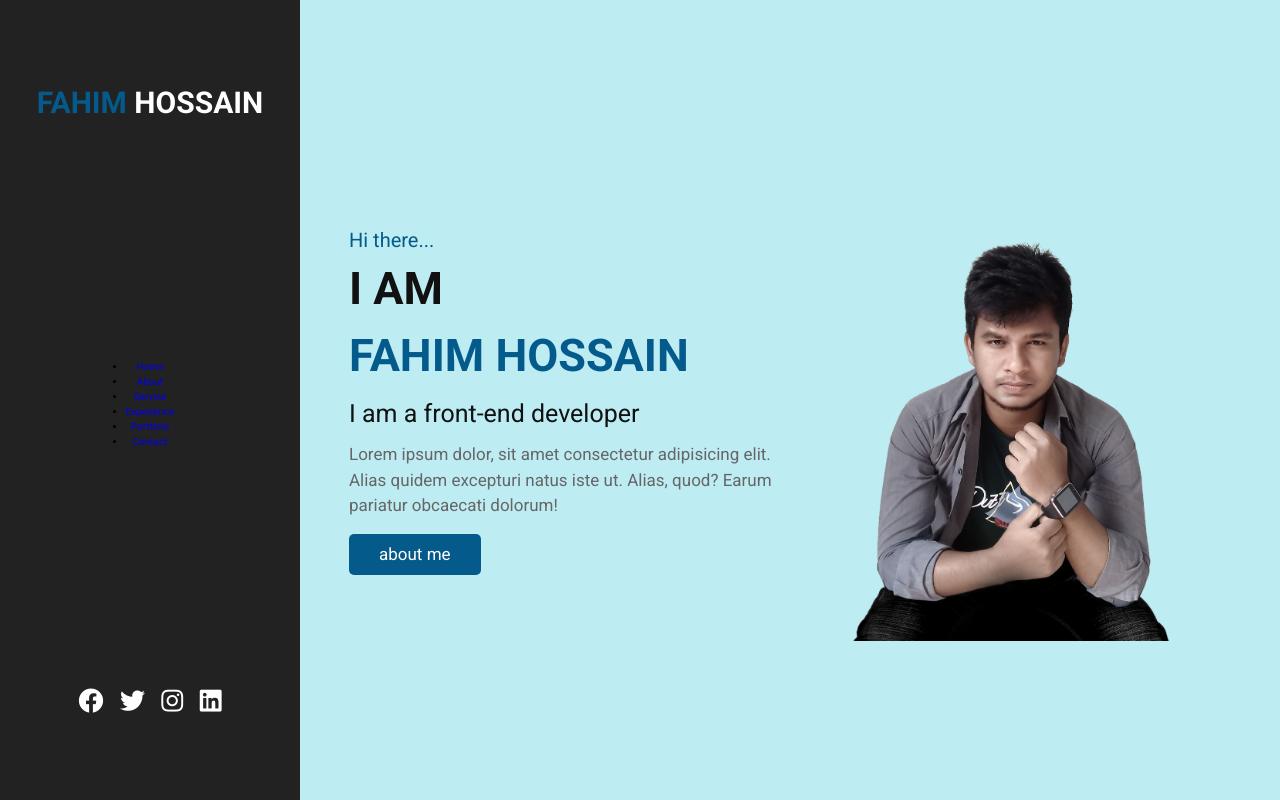
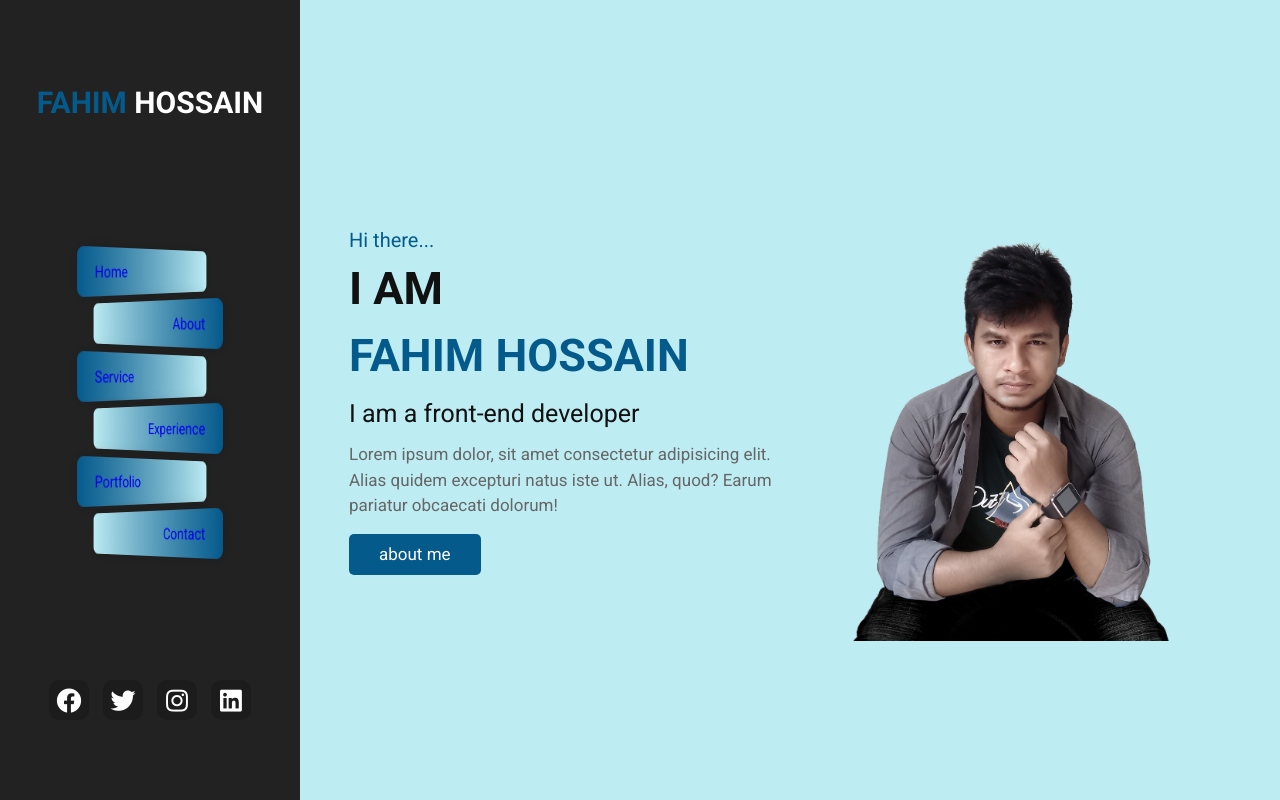
Before and after one commit to faheemashraf23/My-Profile, a plain HTML site: page index.html in a window 1280 px wide. Shown: the top 800 px of the page. Drawn offline with Linux system fonts and the light colour scheme.

Commit message:
Update style.css

```diff
--- a/css/style.css
+++ b/css/style.css
@@ -645,3 +645,132 @@ header .follow a:hover{
     }
 
 }
+
+
+
+<!-----------------------04-10-2022-------------------------->
+.bbr{
+    margin: 0;
+    height: 100vh;
+    display: flex;
+    align-content: center;
+    justify-content: center;
+    background: cornsilk;
+}
+
+ul{
+    padding: 0;
+    list-style-type: none;
+}
+.c{
+    box-sizing: border-box;
+    width: 12em;
+    height: 3em;
+    font-size: 15px;
+    border-radius: 0.5em;
+    margin: 0.5em;
+    box-shadow: 0 0 1em rgba(0, 0, 0, 0.2);
+    color: white;
+    font-family: sans-serif;
+    text-transform: capitalize;
+    line-height: 3em;
+    transition: 0.3s;
+    cursor: pointer;
+}
+.c:nth-child(odd){
+    background: linear-gradient(to right, #055a8c, #bdecf3);
+    text-align: left;
+    padding-left: 10%;
+    transform: perspective(500px) rotateY(45deg);
+}
+.c:nth-child(even){
+    background: linear-gradient(to right, #bdecf3, #055a8c);
+    text-align: right;
+    padding-right: 10%;
+    transform: perspective(500px) rotateY(-45deg);
+}
+.c:nth-child(odd):hover {
+    transform: perspective(200px) rotateY(45deg);
+    padding-left: 5%;
+}
+.c:nth-child(even):hover {
+    transform: perspective(200px) rotateY(-45deg);
+    padding-right: 5%;
+}
+<!--------------------------------------------------------->
+.bbya{
+    display: flex;
+    justify-content: center;
+    padding-top: 20rem;
+    background: #000000;
+}
+ .follow{
+    display: flex;
+ }
+.linka{
+    text-decoration: none;
+    color: #b7b7b7;
+    margin: 10px;
+    width: 40px;
+    height: 40px;
+    display: flex;
+    justify-content: center;
+    align-items: center;
+    background: rgb(28, 28, 28);
+    border-radius: 10px;
+    position: relative;
+    transition: 0.4s;
+}
+.linka:hover{
+    transform: rotate(45deg);
+}
+.linka:before{
+    content: " ";
+    position: absolute;
+    width: 100%;
+    height: 100%;
+    opacity: 0;
+    background: #373737;
+    border-radius: 10px;
+    transition: opasity 0.2s;
+}
+.linka:hover::before{
+    opacity: 0.4;
+}
+.linka:nth-child(1)::before{
+    background: #0a66c2;
+}
+.linka:nth-child(2)::before{
+    background: #1da1f2;
+}
+.linka:nth-child(3)::before{
+    background: #c32aa3;
+}
+.linka:nth-child(4)::before{
+    background: #0a66c2;
+}
+.linka:hover::before{
+    transform: translate(-4px, -4px);
+    filter: blur(10px);
+}
+.linka i{
+    font-size: 1em;
+    transition: all 0.4s;
+}
+.linka:hover i{
+    color: #c8c8c8;
+    transform: rotate(-45deg);
+}
+.linka:hover i.facebook{
+    color: #0a66ca;
+}
+.linka:hover i.rwitter{
+    color: #0a66ca;
+}
+.linka:hover i.instagram{
+    color: #0a66ca;
+}
+.linka:hover i.linkedin{
+    color: #0a66ca;
+}
+<!-----------------------04-10-2022-------------------------->
```
